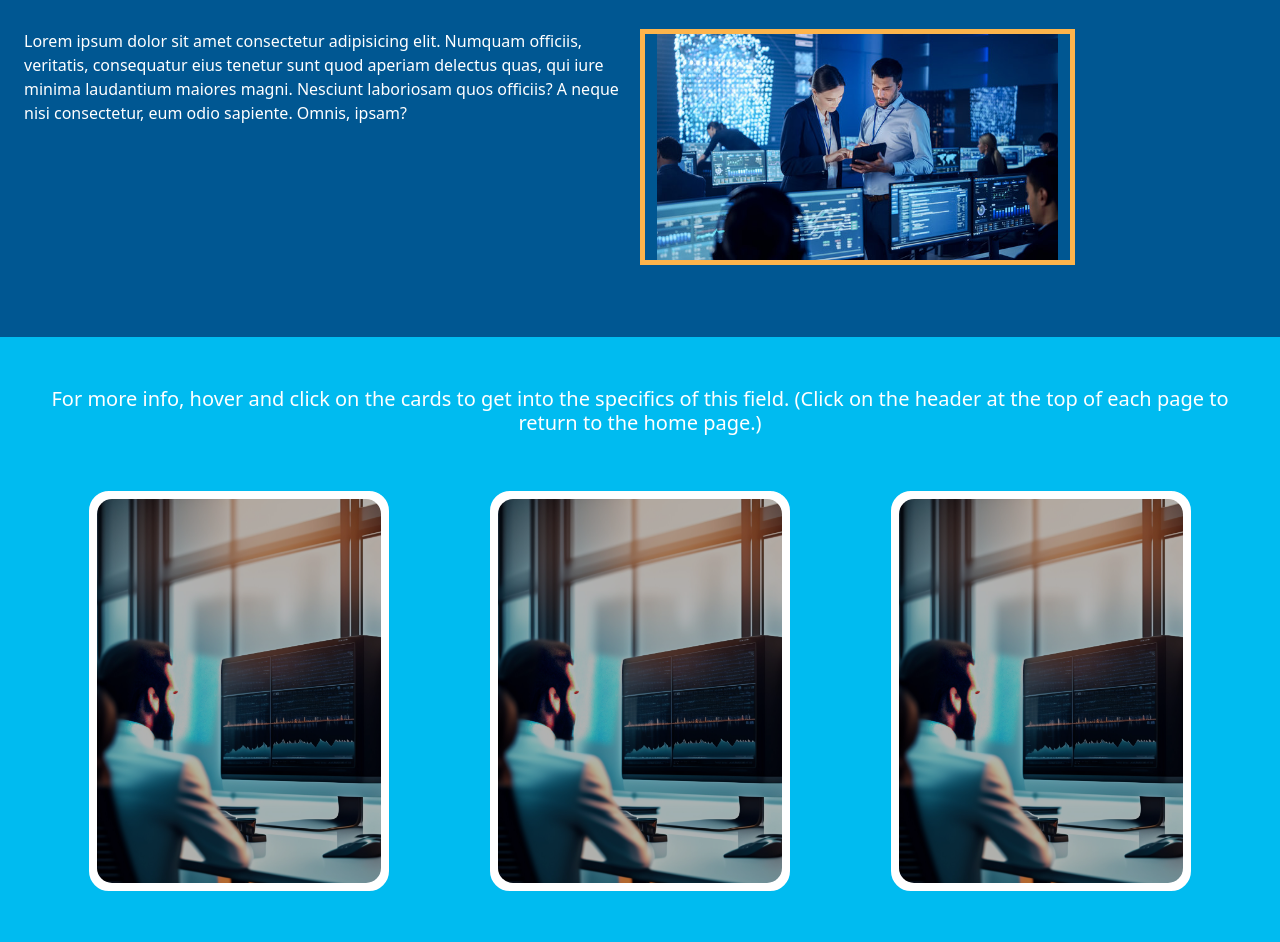
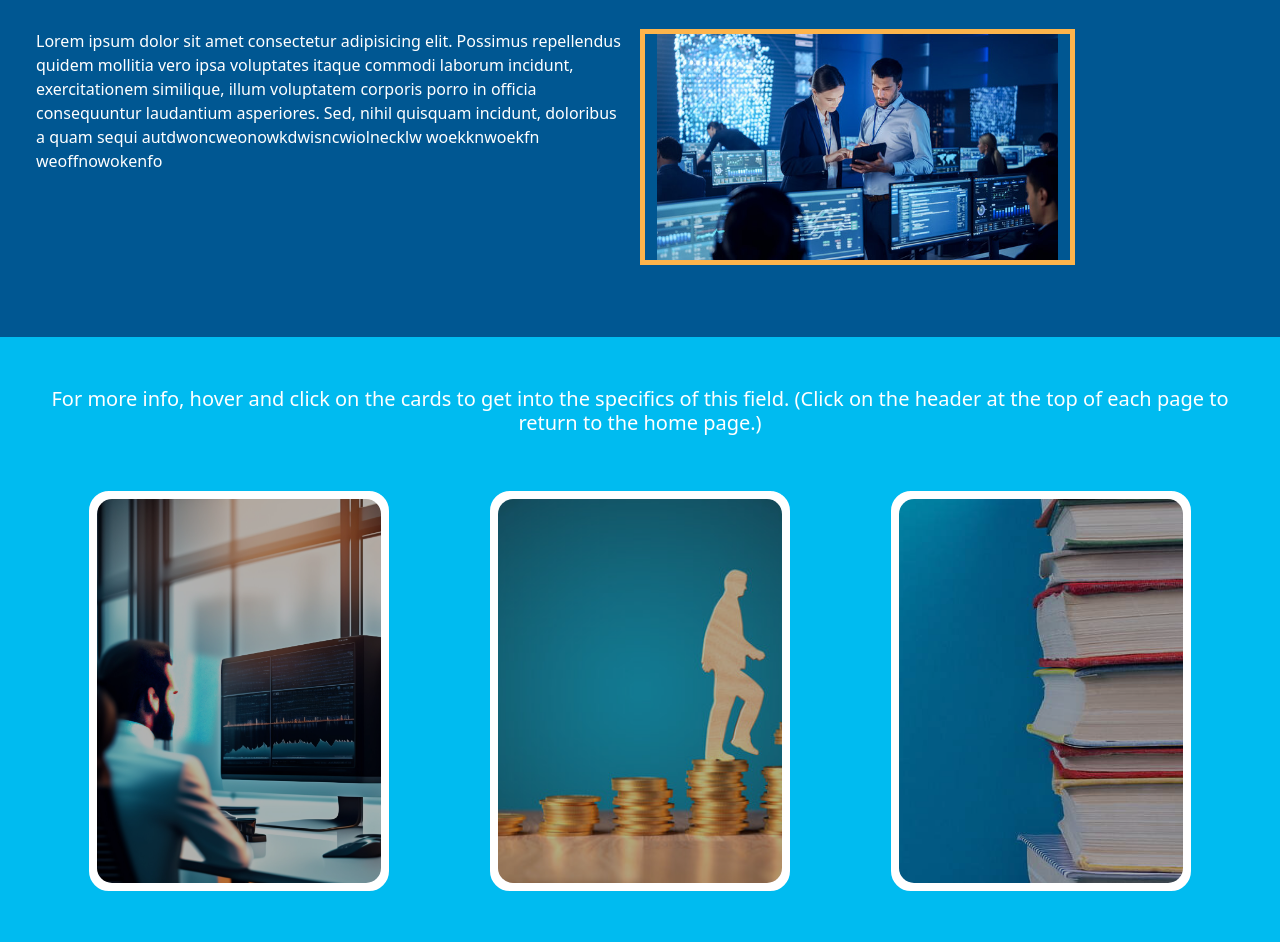
Before and after one commit to KyleRabkin61/Future-Me, a plain HTML site: page index.html in a window 1280 px wide. Shown: the part 522-1464 px from the top of the page. Drawn offline with nearby package versions, Linux system fonts and the light colour scheme.

Commit message:
added images

```diff
--- a/index.html
+++ b/index.html
@@ -48,11 +48,9 @@
         <!-- second div -->
 
         <div class="second p-4">
-            <div class="row my-5">
+            <div class="row my-5 mx-auto">
             <h1 class="yellow-underline text-white mb-5 col-12">What is a Information Security Analyst?</h1>
-            <p class="text-white col-6">Lorem ipsum dolor sit amet consectetur adipisicing elit. Numquam officiis, veritatis,
-                consequatur eius tenetur sunt quod aperiam delectus quas, qui iure minima laudantium maiores magni.
-                Nesciunt laboriosam quos officiis? A neque nisi consectetur, eum odio sapiente. Omnis, ipsam?</p>
+            <p class="text-white col-6">Lorem ipsum dolor sit amet consectetur adipisicing elit. Possimus repellendus quidem mollitia vero ipsa voluptates itaque commodi laborum incidunt, exercitationem similique, illum voluptatem corporis porro in officia consequuntur laudantium asperiores. Sed, nihil quisquam incidunt, doloribus a quam sequi autdwoncweonowkdwisncwiolnecklw woekknwoekfn weoffnowokenfo</p>
                 <img src="imgs/homepage-subheader.jpg" alt="" class="img2 col-6 yellow-border">
             </div>
         </div>
@@ -80,9 +78,9 @@
                 </div>
                 <div class="col-12 col-md-6 col-xl-4 my-5">
                     <div class="card mx-auto">
-                        <img src="imgs/work-environment-card.jpg" class="card-img" alt="">
+                        <img src="imgs/salary-card.jpg" class="card-img" alt="">
                         <div class="card-body">
-                            <h1 class="card-title yellow-underline">Work Enviornment</h1>
+                            <h1 class="card-title yellow-underline">Salaray/Job Outlook</h1>
                             <p class="card-info">Lorem ipsum dolor sit amet, consectetur adipisicing elit. Reprehenderit
                                 fugit ducimus ex accusamus. Labore nam recusandae eos placeat qui enim totam nostrum
                                 iusto veritatis quod, tempore optio odit temporibus eius.</p>
@@ -92,9 +90,9 @@
                 </div>
                 <div class="col-12 col-md-6 col-xl-4 my-5">
                     <div class="card mx-auto">
-                        <img src="imgs/work-environment-card.jpg" class="card-img" alt="">
+                        <img src="imgs/education-card.jpg" class="card-img" alt="">
                         <div class="card-body">
-                            <h1 class="card-title yellow-underline">Work Enviornment</h1>
+                            <h1 class="card-title yellow-underline">Education</h1>
                             <p class="card-info">Lorem ipsum dolor sit amet, consectetur adipisicing elit. Reprehenderit
                                 fugit ducimus ex accusamus. Labore nam recusandae eos placeat qui enim totam nostrum
                                 iusto veritatis quod, tempore optio odit temporibus eius.</p>
```
Also changed, not shown: imgs/education-card.jpg (added), imgs/salary-card.jpg (added).
